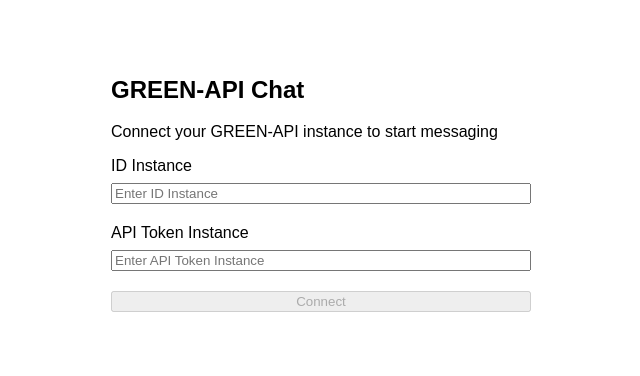
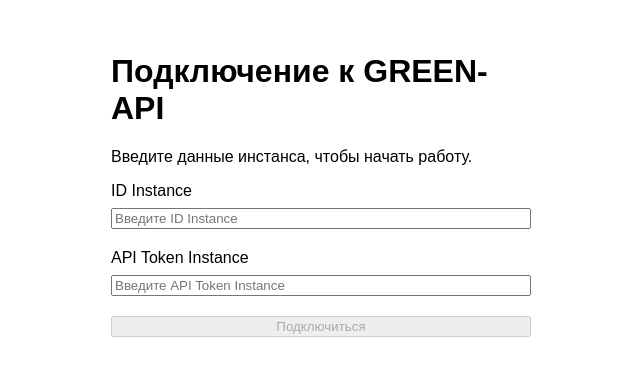
Before and after one commit to olboyarshinova/green-api-chat, a React (Vite) app: page / in a window 1280 px wide. Shown: the part 216-592 px from the top of the page, without its empty margins (319-959 px from the left). Built offline with nearby package versions, Linux system fonts and the light colour scheme.

Commit message:
feat: integrate WhatsApp message sending

```diff
--- /dev/null
+++ b/src/entities/message/model/types.ts
@@ -0,0 +1,10 @@
+export type MessageStatus = 'sending' | 'sent' | 'failed';
+
+export interface Message {
+    id: string;
+    chatId: string;
+    text: string;
+    direction: 'outgoing' | 'incoming';
+    status?: MessageStatus;
+    timestamp: number;
+}
--- /dev/null
+++ b/src/features/create-chat/lib/chatId.ts
@@ -0,0 +1,5 @@
+import {normalizePhone} from "@/features/create-chat/lib/phone.ts";
+
+export const createChatId = (phone: string): string => {
+    return `${normalizePhone(phone)}@c.us`;
+};
--- a/src/features/create-chat/ui/CreateChatForm.tsx
+++ b/src/features/create-chat/ui/CreateChatForm.tsx
@@ -18,7 +18,7 @@
         event.preventDefault();
 
         if (!isValidPhone(phoneNumber)) {
-            setError('Enter a valid phone number');
+            setError('Введите корректный номер телефона');
             return;
         }
 
@@ -40,13 +40,13 @@
             onSubmit={handleSubmit}
         >
             <label className={styles.field}>
-                <span>Phone number</span>
+                <span>Номер телефона</span>
 
                 <input
                     type="tel"
                     name="phoneNumber"
                     value={phoneNumber}
-                    placeholder="+7 999 123 45 67"
+                    placeholder="+79991234567"
                     autoComplete="tel"
                     aria-invalid={Boolean(error)}
                     onChange={(event) => handleChange(event.target.value)}
@@ -66,7 +66,7 @@
                 type="submit"
                 disabled={!isFormValid}
             >
-                Create chat
+                Создать чат
             </button>
         </form>
     );
--- a/src/features/credentials/lib/validation.ts
+++ b/src/features/credentials/lib/validation.ts
@@ -7,11 +7,13 @@
     const errors: CredentialsErrors = {};
 
     if (!idInstance.trim()) {
-        errors.idInstance = 'ID Instance is required';
+        errors.idInstance = 'Введите ID Instance';
+    } else if (!/^\d+$/.test(idInstance.trim())) {
+        errors.idInstance = 'ID Instance должен содержать только цифры';
     }
 
     if (!apiTokenInstance.trim()) {
-        errors.apiTokenInstance = 'API Token Instance is required';
+        errors.apiTokenInstance = 'Введите API Token Instance';
     }
 
     return errors;
--- a/src/features/credentials/ui/CredentialsForm.tsx
+++ b/src/features/credentials/ui/CredentialsForm.tsx
@@ -4,12 +4,16 @@
 import styles from './CredentialsForm.module.scss';
 
 interface CredentialsFormProps {
-    onSubmit: (credentials: Credentials) => void;
+    isLoading: boolean;
+    onSubmit: (credentials: Credentials) => void | Promise<void>;
 }
 
 type FormSubmitHandler = NonNullable<ComponentProps<'form'>['onSubmit']>;
 
-export const CredentialsForm = ({onSubmit}: CredentialsFormProps) => {
+export const CredentialsForm = ({
+        isLoading,
+        onSubmit,
+    }: CredentialsFormProps) => {
     const [idInstance, setIdInstance] = useState('');
     const [apiTokenInstance, setApiTokenInstance] = useState('');
     const [errors, setErrors] = useState<CredentialsErrors>({});
@@ -68,7 +72,7 @@
                     type="text"
                     name="idInstance"
                     value={idInstance}
-                    placeholder="Enter ID Instance"
+                    placeholder="Введите ID Instance"
                     autoComplete="off"
                     aria-invalid={Boolean(errors.idInstance)}
                     onChange={(event) => handleIdInstanceChange(event.target.value)}
@@ -91,7 +95,7 @@
                     type="password"
                     name="apiTokenInstance"
                     value={apiTokenInstance}
-                    placeholder="Enter API Token Instance"
+                    placeholder="Введите API Token Instance"
                     autoComplete="off"
                     aria-invalid={Boolean(errors.apiTokenInstance)}
                     onChange={(event) => handleApiTokenInstanceChange(event.target.value)}
@@ -109,9 +113,9 @@
 
             <button
                 type="submit"
-                disabled={!isFormValid}
+                disabled={!isFormValid || isLoading}
             >
-                Connect
+                {isLoading ? 'Подключение...' : 'Подключиться'}
             </button>
         </form>
     );
--- a/src/features/send-message/ui/MessageComposer.tsx
+++ b/src/features/send-message/ui/MessageComposer.tsx
@@ -33,7 +33,7 @@
                 type="text"
                 name="message"
                 value={message}
-                placeholder="Message"
+                placeholder="Сообщение"
                 autoComplete="off"
                 onChange={(event) => setMessage(event.target.value)}
             />
@@ -42,7 +42,7 @@
                 type="submit"
                 disabled={!isFormValid}
             >
-                Send
+                Отправить
             </button>
         </form>
     );
--- a/src/pages/ChatPage/ChatPage.tsx
+++ b/src/pages/ChatPage/ChatPage.tsx
@@ -3,6 +3,7 @@
 import {CreateChatForm} from '@/features/create-chat/ui/CreateChatForm';
 import {MessageComposer} from '@/features/send-message/ui/MessageComposer';
 import type {Credentials} from '@/features/credentials/model/types';
+import {createChatId} from '@/features/create-chat/lib/chatId.ts';
 import {sendMessage} from '@/shared/api/green-api/sendMessage';
 import styles from './ChatPage.module.scss';
 
@@ -15,7 +16,7 @@
 
     const handleCreateChat = (phoneNumber: string) => {
         setChat({
-            chatId: phoneNumber,
+            chatId: createChatId(phoneNumber),
             phoneNumber,
         });
     };
@@ -40,7 +41,7 @@
     return (
         <main className={styles.page}>
             <aside className={styles.sidebar}>
-                <h1>Chats</h1>
+                <h1>Чаты</h1>
 
                 <CreateChatForm onSubmit={handleCreateChat}/>
             </aside>
@@ -53,13 +54,13 @@
                         </header>
 
                         <div className={styles.messages}>
-                            <p>No messages yet</p>
+                            <p>Сообщений пока нет.</p>
                         </div>
 
                         <MessageComposer onSend={handleSendMessage}/>
                     </>
                 ) : (
-                    <p>Select or create a chat</p>
+                    <p>Выберите или создайте чат</p>
                 )}
             </section>
         </main>
--- a/src/pages/LoginPage/LoginPage.module.scss
+++ b/src/pages/LoginPage/LoginPage.module.scss
@@ -9,3 +9,9 @@
     width: 100%;
     max-width: 420px;
 }
+
+.error {
+    margin-top: 12px;
+    color: #d32f2f;
+    font-size: 13px;
+}
--- a/src/pages/LoginPage/LoginPage.tsx
+++ b/src/pages/LoginPage/LoginPage.tsx
@@ -1,5 +1,7 @@
+import {useState} from 'react';
 import type {Credentials} from '@/features/credentials/model/types';
 import {CredentialsForm} from '@/features/credentials/ui/CredentialsForm';
+import {getStateInstance} from '@/shared/api/green-api/getStateInstance';
 import styles from './LoginPage.module.scss';
 
 interface LoginPageProps {
@@ -7,14 +9,52 @@
 }
 
 export const LoginPage = ({onConnect}: LoginPageProps) => {
+    const [error, setError] = useState('');
+    const [isConnecting, setIsConnecting] = useState(false);
+
+    const handleConnect = async (credentials: Credentials) => {
+        setError('');
+        setIsConnecting(true);
+
+        try {
+            const {stateInstance} = await getStateInstance(credentials);
+
+            console.log('stateInstance:', stateInstance);
+
+            if (stateInstance !== 'authorized') {
+                setError('Инстанс не авторизован в Telegram');
+                return;
+            }
+
+            onConnect(credentials);
+        } catch {
+            setError('Не удалось подключиться. Проверьте данные и попробуйте снова.');
+        } finally {
+            setIsConnecting(false);
+        }
+    };
+
     return (
         <main className={styles.page}>
-            <section className={styles.card}>
-                <h1>GREEN-API Chat</h1>
-                <p>Connect your GREEN-API instance to start messaging</p>
+            <div className={styles.card}>
+                <h1>Подключение к GREEN-API</h1>
 
-                <CredentialsForm onSubmit={onConnect}/>
-            </section>
+                <p>Введите данные инстанса, чтобы начать работу.</p>
+
+                <CredentialsForm
+                    isLoading={isConnecting}
+                    onSubmit={handleConnect}
+                />
+
+                {error && (
+                    <p
+                        className={styles.error}
+                        role="alert"
+                    >
+                        {error}
+                    </p>
+                )}
+            </div>
         </main>
     );
 };
--- /dev/null
+++ b/src/shared/api/green-api/getStateInstance.ts
@@ -0,0 +1,15 @@
+import type {Credentials} from '@/features/credentials/model/types';
+import {createGreenApiUrl} from '@/shared/api/green-api/client';
+import type {GetStateInstanceResponse} from '@/shared/api/green-api/types';
+
+export const getStateInstance = async (
+    credentials: Credentials,
+): Promise<GetStateInstanceResponse> => {
+    const response = await fetch(createGreenApiUrl(credentials, 'getStateInstance'));
+
+    if (!response.ok) {
+        throw new Error('Invalid credentials');
+    }
+
+    return await response.json() as Promise<GetStateInstanceResponse>;
+};
--- a/src/shared/api/green-api/types.ts
+++ b/src/shared/api/green-api/types.ts
@@ -6,3 +6,7 @@
 export interface SendMessageResponse {
     idMessage: string;
 }
+
+export interface GetStateInstanceResponse {
+    stateInstance: string;
+}
```
